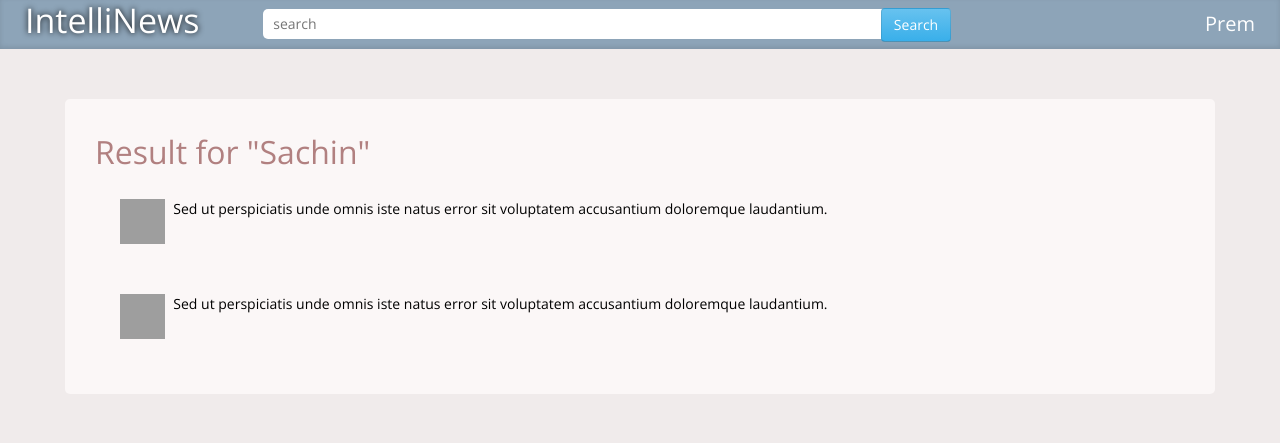
After one commit to gautamjeyaraman/IntelliNews, a Python web app: template server/frontend/template/search.html in a window 1280 px wide. The commit adds this page. Shown: the top 443 px of the page. Run offline with Jinja, Linux system fonts and the light colour scheme; the template is opened without the code that fills it, so the values that code supplies are empty; some libraries are stand-ins or nearby versions; grey boxes are pictures that could not be loaded.

Commit message:
Search template added.

```diff
--- a/server/cyclone_server/routes.py
+++ b/server/cyclone_server/routes.py
@@ -16,6 +16,6 @@ def munge_route_list(rl):
 routes = munge_route_list([
     URLSpec(r'/', views.IndexHandler),
     URLSpec(r'/document_viewer', views.DocumentVieweHandler),
-
+    URLSpec(r'/search', views.SearchVieweHandler),
     URLSpec(r'/api/latest/sample', api.SampleHandler)
 ])
--- a/server/cyclone_server/views.py
+++ b/server/cyclone_server/views.py
@@ -9,3 +9,8 @@ class DocumentVieweHandler(cyclone.web.RequestHandler):
 
     def get(self):
         self.render("document_viewer.html")
+
+class SearchVieweHandler(cyclone.web.RequestHandler):
+
+    def get(self):
+        self.render("search.html")
--- a/server/frontend/static/bootstrap/css/custom.css
+++ b/server/frontend/static/bootstrap/css/custom.css
@@ -66,6 +66,14 @@
    margin-left:10px;
 
 }
+
+.small_tumbnail_image{
+   height: 75px;
+   width: 75px;
+   margin:10px;
+   padding:15px;
+   margin-left:10px;
+}
 .v8div{
 padding:10px;
 }
--- /dev/null
+++ b/server/frontend/template/search.html
@@ -0,0 +1,85 @@
+<!DOCTYPE html>
+<html lang="en">
+  <head>
+    <meta http-equiv="content-type" content="text/html; charset=UTF-8">
+    <meta charset="utf-8">
+    <meta http-equiv="X-UA-Compatible" content="IE=edge">
+    <meta name="viewport" content="width=device-width, initial-scale=1">
+    <meta name="description" content="">
+    <meta name="author" content="">
+
+    <title>IntelliNews</title>
+
+    <!-- Bootstrap core CSS -->
+    <link href="/static/bootstrap/css/bootstrap.min.css" rel="stylesheet">
+    <link href="/static/bootstrap/css/style.min.css" rel="stylesheet">
+    <link href="/static/bootstrap/css/retina.min.css" rel="stylesheet">
+    <link href="/static/bootstrap/css/custom.css" rel="stylesheet">
+
+    <!-- Custom styles for this template -->
+    <link href="/static/bootstrap/css/blog.css" rel="stylesheet">
+
+
+  </head>
+
+   <body class = "body-main">
+    <div class="blog-masthead">
+      <div class="container">
+        <nav class="blog-nav">
+             <div style="height:60px; margin-top:-14px;" class="blog-nav-item app_name">IntelliNews</div>
+             <input class="searchbox blog-nav-item" type="text" id="search_key" placeholder="search"/>
+             <button id="search_button blog-nav-item" class="btn btn-primary" style="position:relative;top:-4px;margin-left:-11px;"></i> Search</button>
+          <div class="blog-nav-item" style="float:right; font-size:20px">Prem</div>
+        </nav>
+      </div>
+    </div>
+
+    <div class="container" style="background-color:rgb(240, 235, 235)">
+        <div class="doc_viewer" style="background-color:#FBF7F7;padding:30px;border-radius: 5px;">
+
+            <div class="row">
+		       <div class="col-sm-12 doc_head"><span> Result for "Sachin" </span></div>
+		   </div>
+
+
+		    <div class ="row">
+			     <div class="col-xs-1" >
+		        	     <img class="small_tumbnail_image" src="/static/images/bg.jpg" />
+			     </div>
+
+			     <div class=".col-xs-11" style="margin:10px;padding:15px;"><span>
+			         Sed ut perspiciatis unde omnis iste natus error sit voluptatem accusantium doloremque laudantium.</span>
+			     </div>
+             </div>
+
+             <div class ="row">
+			     <div class="col-xs-1" >
+		        	     <img class="small_tumbnail_image" src="/static/images/bg.jpg" />
+			     </div>
+
+			     <div class=".col-xs-11" style="margin:10px;padding:15px;"><span>
+			         Sed ut perspiciatis unde omnis iste natus error sit voluptatem accusantium doloremque laudantium.</span>
+			     </div>
+             </div>
+
+
+         </div>   <!-- /.doc_viewer -->
+    </div><!-- /.container -->
+
+
+
+
+
+
+    <!-- Bootstrap core JavaScript
+    ================================================== -->
+    <!-- Placed at the end of the document so the pages load faster -->
+
+    <script src="/static/js/jquery-1.8.3.js"></script>
+    <script src="/static/js/underscore.js"></script>
+    <script src="/static/js/bootstrap.min.js"></script>
+
+
+ </body>
+
+</html>
```
